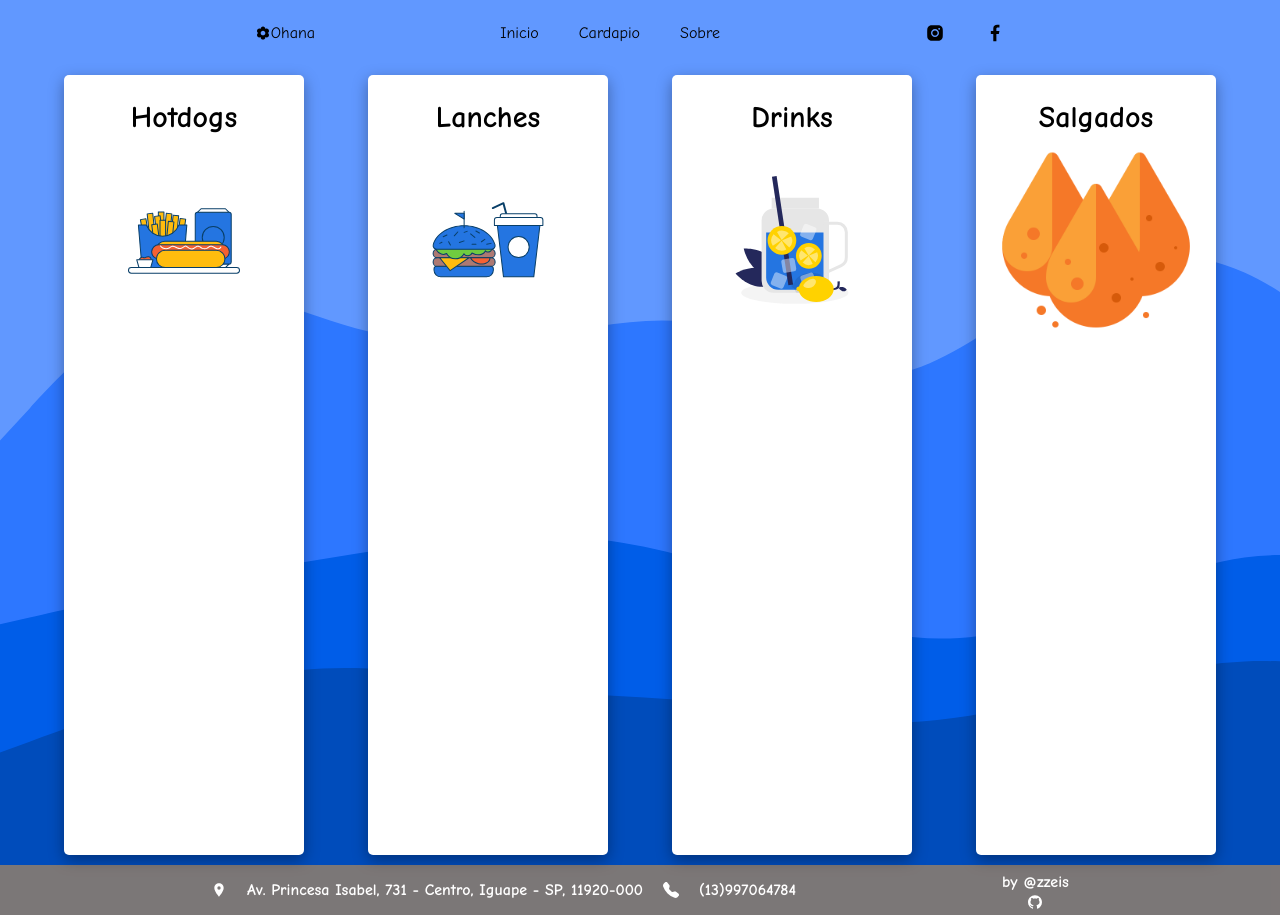
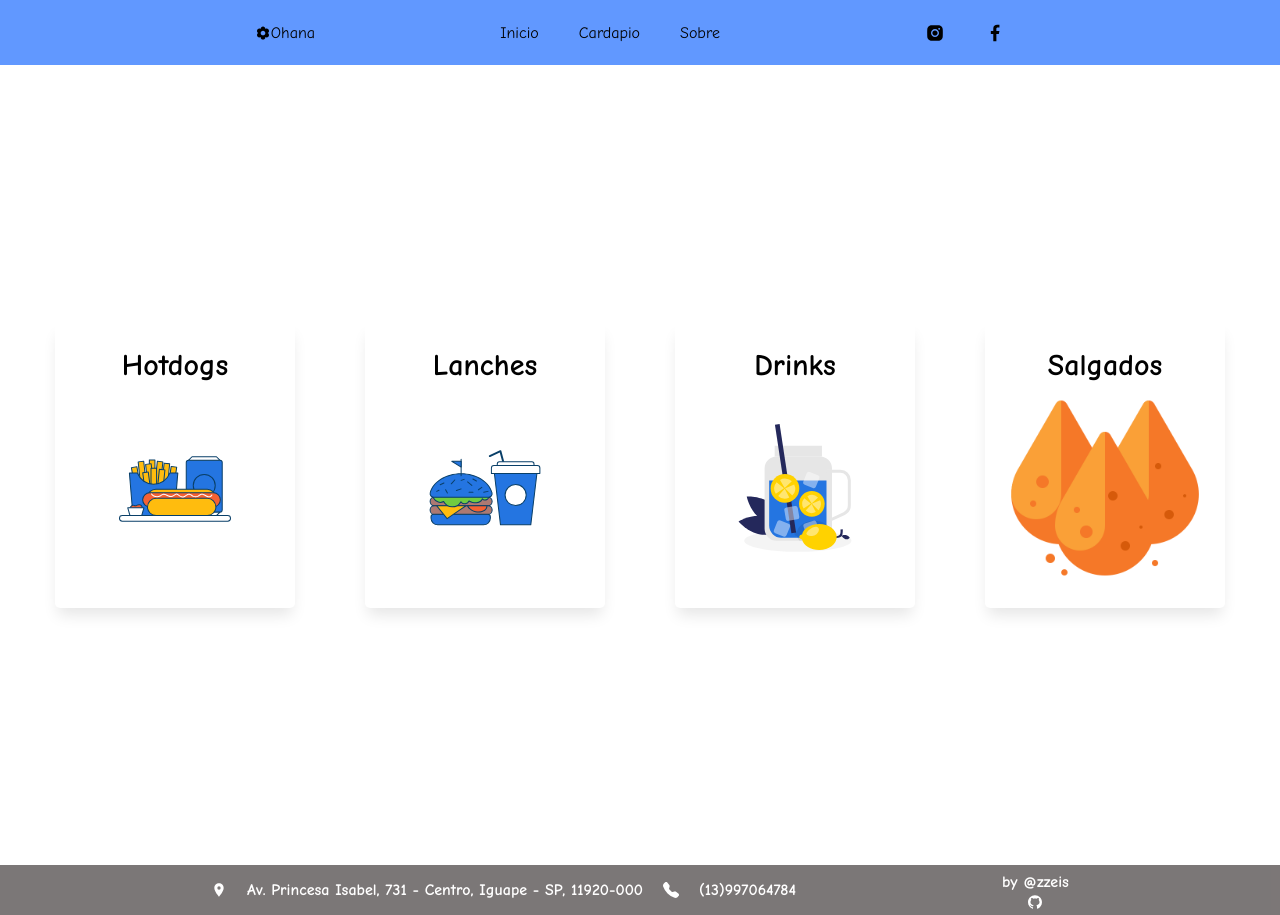
Before and after one commit to zzeis/SPA---Trailer, a React (Create React App) app: page /service in a window 1280 px wide. Built offline with nearby package versions, Linux system fonts and the light colour scheme.

Commit message:
new home style

```diff
--- a/src/pages/Cardapio/style.css
+++ b/src/pages/Cardapio/style.css
@@ -2,8 +2,12 @@
   display: flex;
   flex-wrap: wrap;
   justify-content: space-evenly;
-  background-image: url("../../img/background.svg");
+  align-items: center;
+  background-repeat: no-repeat;
   background-size: cover;
+}
+.container-cardapio div {
+  max-width: 300px;
 }
 
 .drawn {
@@ -14,9 +18,9 @@
 .card {
   border: none;
   border-radius: 5px;
-  margin: 10px 0;
+  margin: 15px 15px;
   background-color: #fff;
-  box-shadow: rgba(0, 0, 0, 0.35) 0px 5px 15px;
+  box-shadow: 0px 10px 15px -3px rgba(0, 0, 0, 0.1);
   padding: 20px;
 }
 .card p {
--- a/src/pages/Cardapio/style.scss
+++ b/src/pages/Cardapio/style.scss
@@ -2,9 +2,14 @@
     display: flex;
     flex-wrap: wrap;
     justify-content: space-evenly;
-    background-image: url("../../img/background.svg");
+    align-items: center;
+
+    background-repeat: no-repeat;
     background-size: cover;
+    div{
+        max-width: 300px;
 
+    }
 }
 
 .drawn{
@@ -16,9 +21,10 @@
 .card{
     border: none;
     border-radius: 5px;
-    margin: 10px 0;
+    margin: 15px 15px;
+
     background-color: #fff;
-    box-shadow: rgba(0, 0, 0, 0.35) 0px 5px 15px;
+    box-shadow: 0px 10px 15px -3px rgba(0,0,0,0.1);
     padding: 20px;
     p{
         color: #000;
```
Also changed, not shown: 1 other file (tests, documents, lock files or other folders).
